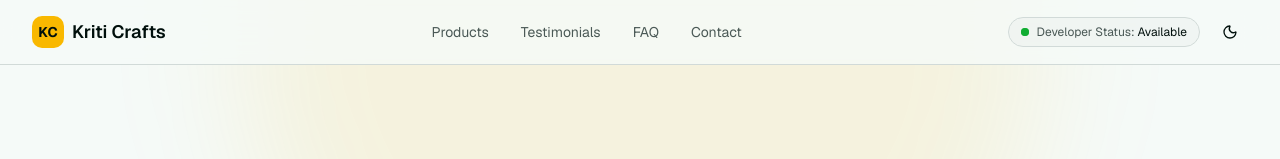
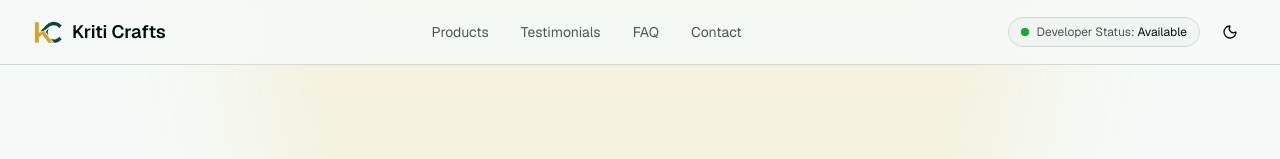
Before and after one commit to Kritish100/KritiCrafts, a Next.js app: page / in a window 1280 px wide. Shown: the top 159 px of the page. Built offline with nearby package versions, Linux system fonts and the light colour scheme.

Commit message:
new logo

```diff
--- a/components/landing/footer.tsx
+++ b/components/landing/footer.tsx
@@ -254,10 +254,11 @@ export function Footer() {
           {/* Bottom Bar */}
           <div className="flex flex-col items-center justify-between gap-6 border-t border-border pt-8 sm:flex-row">
             <div className="flex items-center gap-2">
-              <div className="flex h-6 w-6 items-center justify-center rounded bg-accent">
-                <span className="text-xs font-bold text-accent-foreground">
+              <div className="flex h-6 w-6 items-center justify-center rounded">
+                {/* <span className="text-xs font-bold text-accent-foreground">
                   KC
-                </span>
+                </span> */}
+                <img src="/kc-icon-48x48.png" alt="Kriti Crafts Logo" className="h-4 w-4" />
               </div>
               <span className="text-sm text-muted-foreground">
                 © 2026 Kriti Crafts. All rights reserved.
--- a/components/landing/header.tsx
+++ b/components/landing/header.tsx
@@ -32,8 +32,9 @@ export function Header() {
       <div className="mx-auto flex h-16 max-w-7xl items-center justify-between px-4 sm:px-6 lg:px-8">
         {/* Logo */}
         <a href="#" className="flex items-center gap-2">
-          <div className="flex h-8 w-8 items-center justify-center rounded-lg bg-accent">
-            <span className="text-sm font-bold text-accent-foreground">KC</span>
+          <div className="flex h-8 w-8 items-center justify-center rounded-lg">
+            {/* <span className="text-sm font-bold text-accent-foreground">KC</span> */}
+            <img src="/kc-icon-48x48.png" alt="Kriti Crafts Logo" className="h-7 w-7" />
           </div>
           <span className="text-lg font-semibold">Kriti Crafts</span>
         </a>
```
Also changed, not shown: public/kc-icon-48x48.png.
